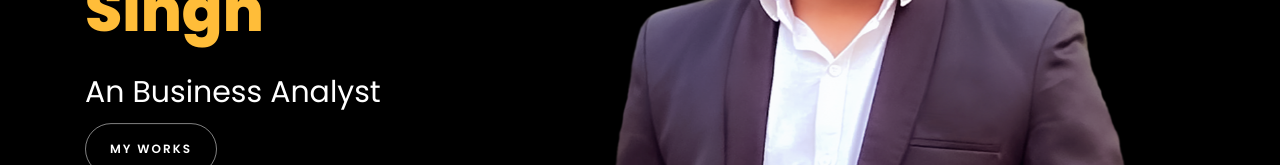
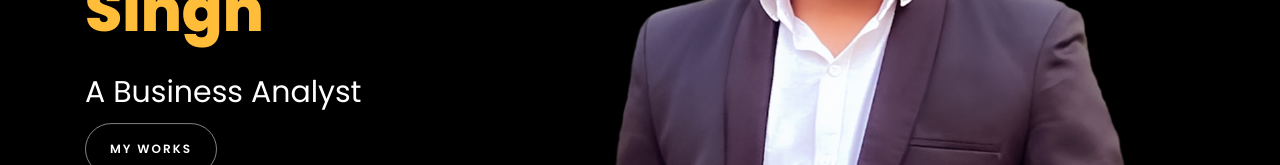
Before and after one commit to Rupendra7053/Rsingh.github.io, a plain HTML site: page index.html in a window 1280 px wide. Shown: the part 351-516 px from the top of the page. Drawn offline with Linux system fonts and the light colour scheme; files whose address does not match are found by name.

Commit message:
index.html

```diff
--- a/index.html
+++ b/index.html
@@ -184,7 +184,7 @@
 						</script>
 
 
-			            <h2>An Business Analyst</h2>
+			            <h2>A Business Analyst</h2>
 						<!-- <h2 class="d-flex" style="margin-bottom: 0">With over 5 years of experience</h2> -->
 						<!-- <br> -->
 			            <!-- <p><a href="https://www.youtube.com/@RishabhMishraOfficial" class="btn btn-primary py-3 px-4">YouTube</a>  -->
```
